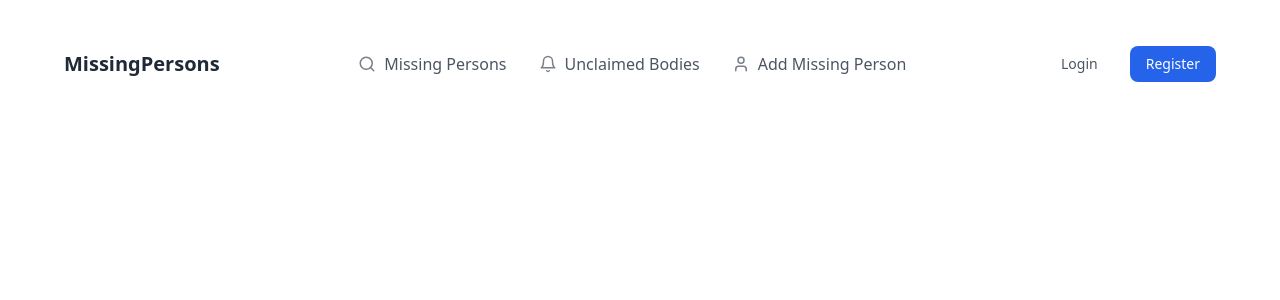
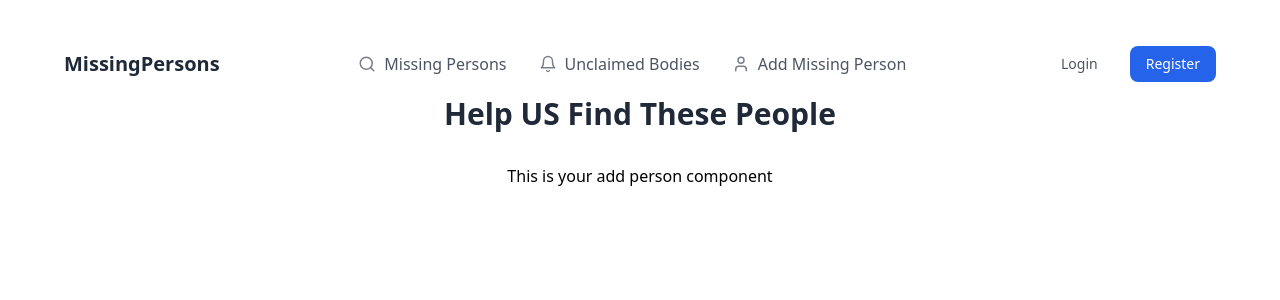
Before and after one commit to KotlinDevIanBore/client, a React (Vite) app: page /add in a window 1280 px wide. Shown: the top 300 px of the page. Built offline with nearby package versions, Linux system fonts and the light colour scheme.

Commit message:
Created routes for the add person component

```diff
--- a/src/App.tsx
+++ b/src/App.tsx
@@ -2,6 +2,7 @@ import {  Route, Routes } from "react-router-dom";
 import "./App.css";
 import DisplayPersonsWrapper from "./components/display-persons/display-persons-wrapper";
 import Header from "./components/header/header";
+import AddPerson from "./components/add-missing-persons/add-person";
 
 function App() {
   return (
@@ -10,6 +11,7 @@ function App() {
 
     <Routes >
       <Route path="/" element= { <DisplayPersonsWrapper />}/>
+      <Route path="/add" element= {<AddPerson/>}/>
     </Routes>
 
     </div>
--- /dev/null
+++ b/src/components/add-missing-persons/add-person.tsx
@@ -0,0 +1,10 @@
+
+const AddPerson = () => {
+  return (
+    <div>
+      This is your add person component
+    </div>
+  )
+}
+
+export default AddPerson
--- a/src/components/display-persons/display-persons.tsx
+++ b/src/components/display-persons/display-persons.tsx
@@ -13,8 +13,7 @@ const DisplayPersons = () => {
 
   return (
     <div className="container mx-auto px-4 py-8">
-      <h1 className="text-3xl font-bold text-gray-800 mb-8 text-center">
-Help US Find These People </h1>
+
 
       <div className="grid grid-cols-1 md:grid-cols-2 lg:grid-cols-3 gap-6">
         {missingPersons.map((person) => (
--- a/src/components/header/header.tsx
+++ b/src/components/header/header.tsx
@@ -46,6 +46,8 @@ const Header = () => {
             </div>
           </div>
         </div>
+        <h1 className="text-3xl font-bold text-gray-800 mb-8 text-center">
+        Help US Find These People </h1>
       </header>
     );
   };
```
